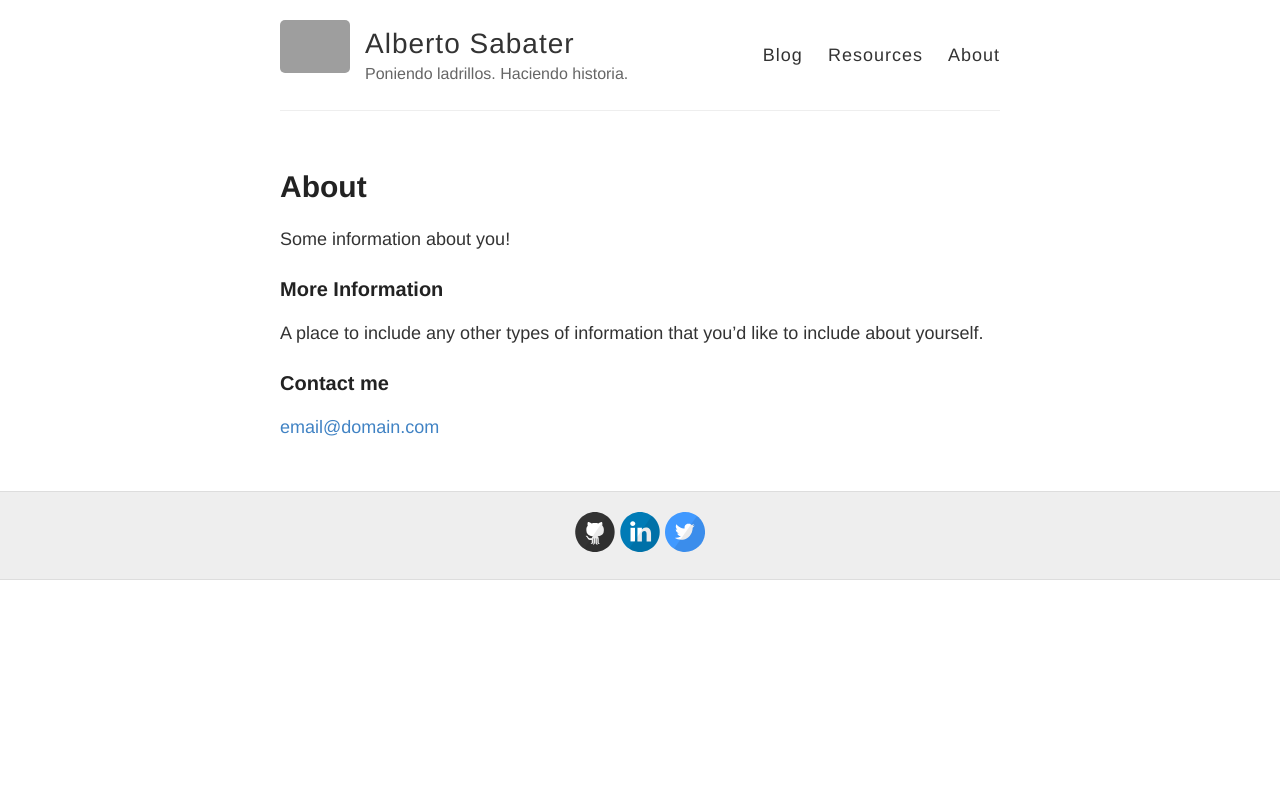
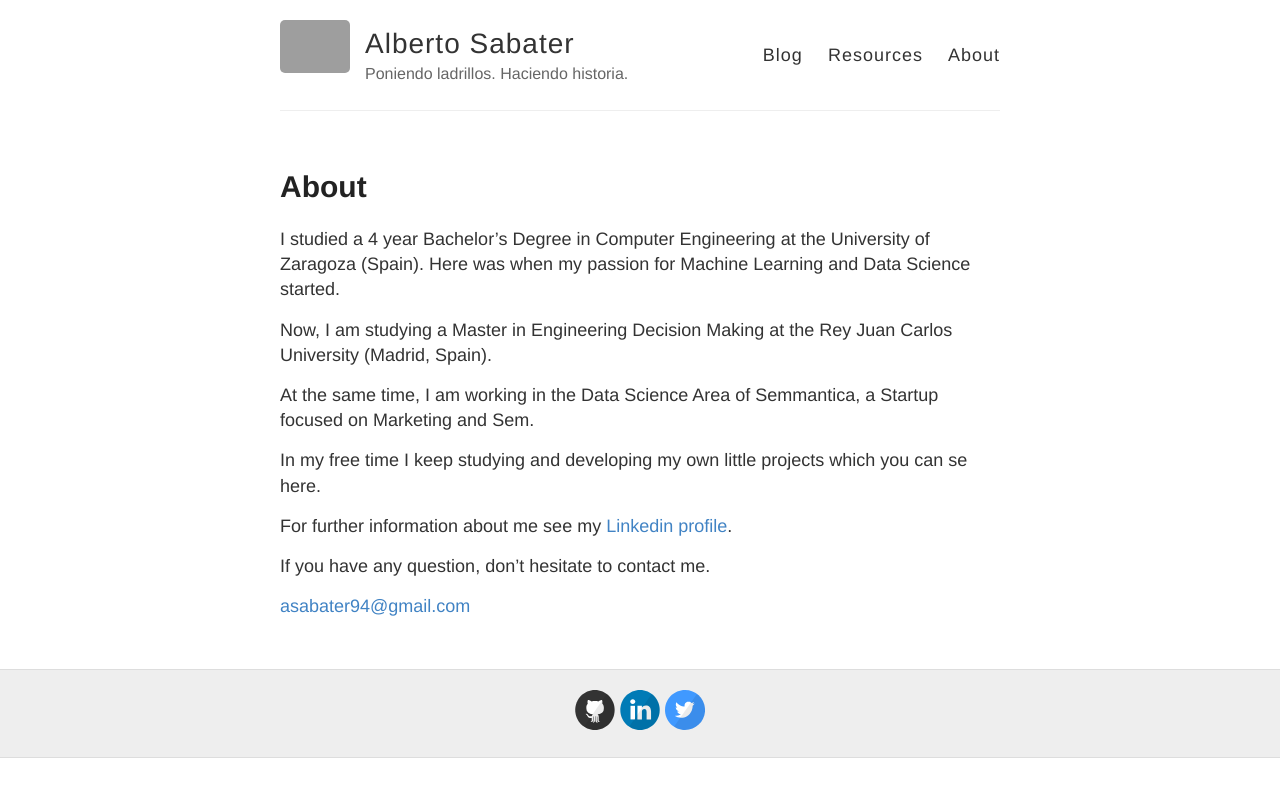
Before and after one commit to AlbertoSabater/AlbertoSabater.github.io, a Jekyll site: the page built from about.md, in a window 1280 px wide. Shown: the top 797 px of the page. Built offline with Jekyll 4.4.1, drawn with Linux system fonts in a browser that asks for light colours; grey boxes are pictures that could not be loaded.

Commit message:
About me updated

```diff
--- a/about.md
+++ b/about.md
@@ -4,12 +4,16 @@ title: About
 permalink: /about/
 ---
 
-Some information about you!
+I studied a 4 year Bachelor's Degree in Computer Engineering at the University of Zaragoza (Spain). Here was when my passion for Machine Learning and Data Science started.
 
-### More Information
+Now, I am studying a Master in Engineering Decision Making at the Rey Juan Carlos University (Madrid, Spain).
 
-A place to include any other types of information that you'd like to include about yourself.
+At the same time, I am working in the Data Science Area of Semmantica, a Startup focused on Marketing and Sem.
 
-### Contact me
+In my free time I keep studying and developing my own little projects which you can se here.
 
-[email@domain.com](mailto:email@domain.com)
+For further information about me see my [Linkedin profile](https://www.linkedin.com/in/asabater94/).
+
+If you have any question, don't hesitate to contact me.
+
+[asabater94@gmail.com](mailto:asabater94@gmail.com)
```
Also changed, not shown: README.md.
